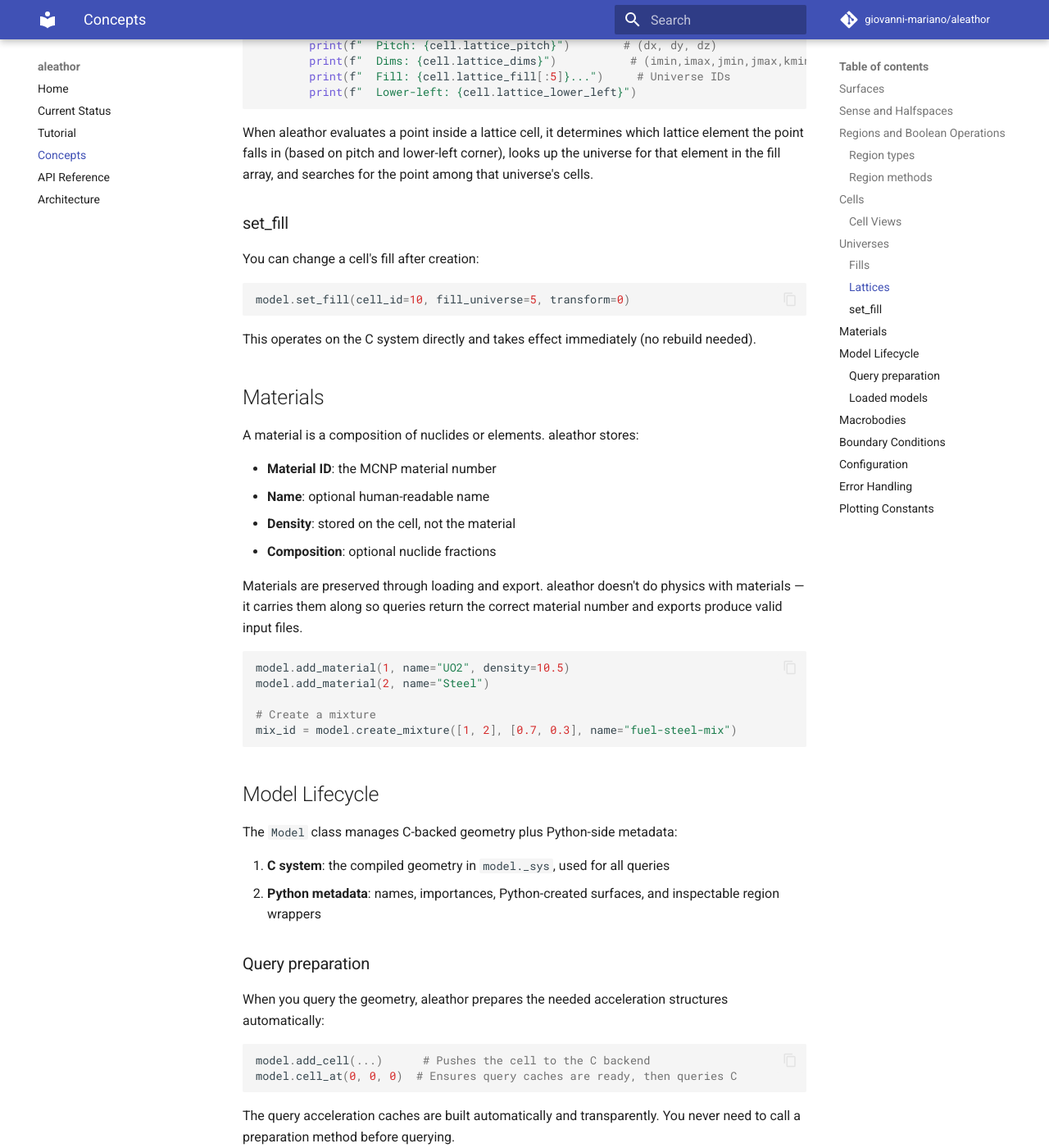
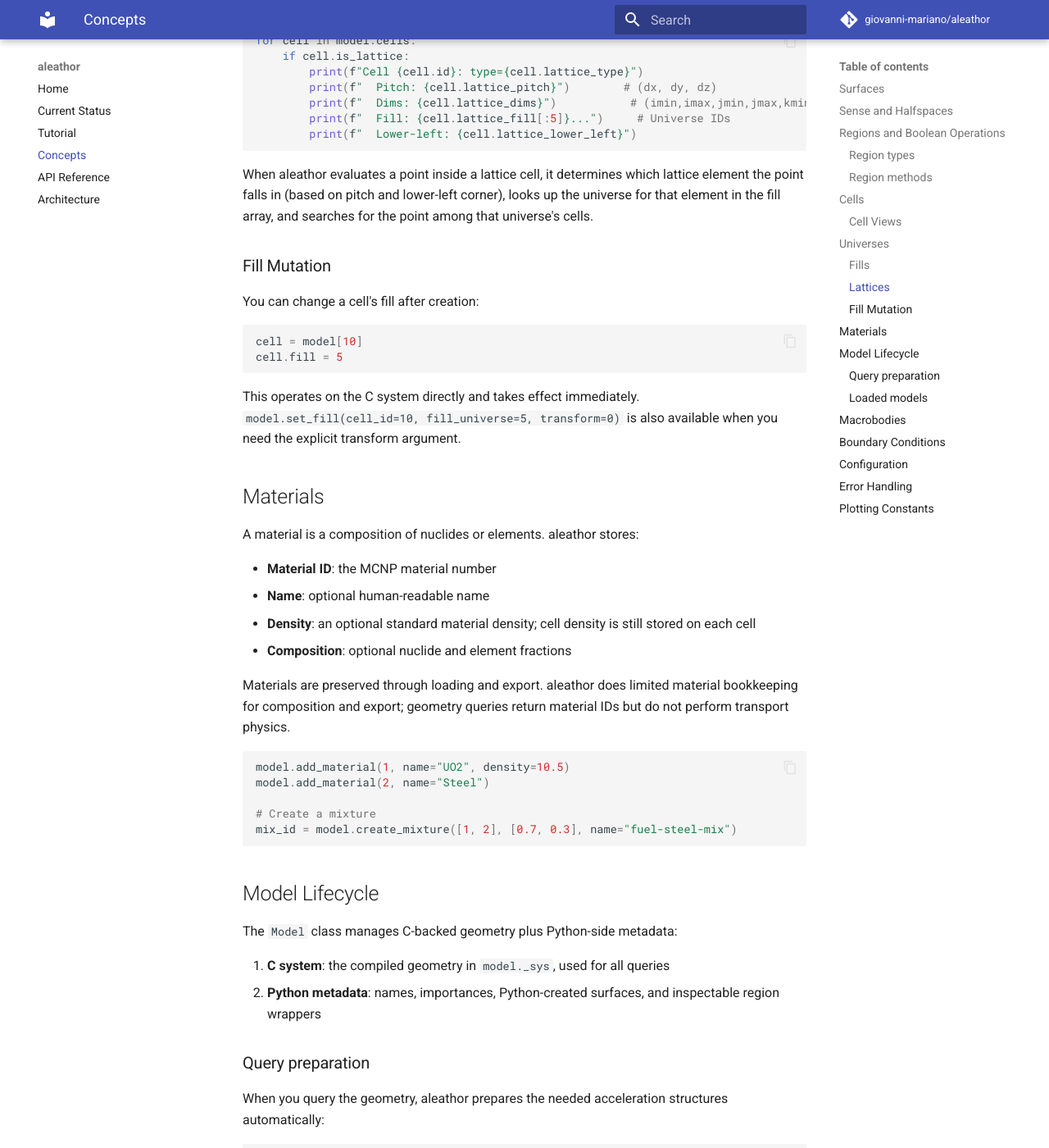
Before and after one commit to giovanni-mariano/aleathor, an MkDocs documentation site: the page built from docs/CONCEPTS.md, in a window 1280 px wide and 1400 px high, scrolled down 5738 px. Shown: the whole window at 82% size. Built offline with MkDocs 1.6.1 and Material for MkDocs 9.7.7, drawn with Linux system fonts in a browser that asks for light colours; comment, search, counter and statistics services are not loaded; some of the changed text lies outside the part shown.

Commit message:
update documentation

````diff
--- a/docs/CONCEPTS.md
+++ b/docs/CONCEPTS.md
@@ -122,7 +122,7 @@
 - **Fill**: optionally, a universe to fill this cell with
 - **Importance**: particle importance for transport (default 1.0)
 
-A cell either has a material or a fill, never both. A cell with a fill is a "container" — it defines a region of space and says "look in universe N to find what's actually here."
+A cell can have a material, a fill, or neither. In normal transport-style models, a filled cell is usually a container: it defines a region of space and says "look in universe N to find what's actually here." For clarity, avoid assigning both a material and a fill unless you are deliberately modeling an imported format that uses that combination.
 
 ```python
 model = ath.Model()
@@ -222,15 +222,16 @@
 
 When aleathor evaluates a point inside a lattice cell, it determines which lattice element the point falls in (based on pitch and lower-left corner), looks up the universe for that element in the fill array, and searches for the point among that universe's cells.
 
-### set_fill
+### Fill Mutation
 
 You can change a cell's fill after creation:
 
 ```python
-model.set_fill(cell_id=10, fill_universe=5, transform=0)
+cell = model[10]
+cell.fill = 5
 ```
 
-This operates on the C system directly and takes effect immediately (no rebuild needed).
+This operates on the C system directly and takes effect immediately. `model.set_fill(cell_id=10, fill_universe=5, transform=0)` is also available when you need the explicit transform argument.
 
 ## Materials
 
@@ -238,10 +239,10 @@
 
 - **Material ID**: the MCNP material number
 - **Name**: optional human-readable name
-- **Density**: stored on the cell, not the material
-- **Composition**: optional nuclide fractions
+- **Density**: an optional standard material density; cell density is still stored on each cell
+- **Composition**: optional nuclide and element fractions
 
-Materials are preserved through loading and export. aleathor doesn't do physics with materials — it carries them along so queries return the correct material number and exports produce valid input files.
+Materials are preserved through loading and export. aleathor does limited material bookkeeping for composition and export; geometry queries return material IDs but do not perform transport physics.
 
 ```python
 model.add_material(1, name="UO2", density=10.5)
````
Also changed, not shown: other parts of docs/CONCEPTS.md (+4 -4 lines), README.md (+2 -2 lines), docs/index.md (+2 -2 lines).
